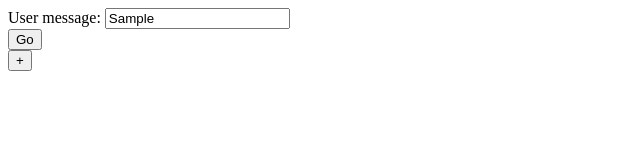
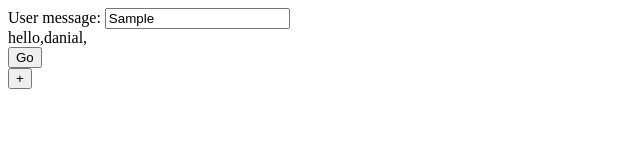
Before and after one commit to bashirzadehdanial/Spell-Checker, a website with bundled scripts: page index.html in a window 1280 px wide. Both pictures are taken after typing "Sample" into the empty fields and a click on the button "Go". Shown: the whole page, without its empty margins (0-640 px from the left). Built offline with nearby package versions, Linux system fonts and the light colour scheme.

Commit message:
Add some basic functionalities

```diff
--- a/index.html
+++ b/index.html
@@ -8,6 +8,7 @@
       <label for="text">User message:</label>
       <input type="text" id="text" name="text">
     </div>
+    <div id="display-misspelled"></div>
     <div id="button-container">
       <button id="spellCheck-button">Go</button>
    </div>
--- a/script.js
+++ b/script.js
@@ -4,12 +4,18 @@ import words from "./words.json" with { type: "json" };
 const test = "Hello I am Danial"
 
 const spellCheckButton = document.getElementById("spellCheck-button")
+const displayMisspelled = document.getElementById("display-misspelled")
+
+
+
+
+
 spellCheckButton.addEventListener("click",()=>{
    spellCheck(test)
 }
 )
 
-function spellCheck(test){
+function spellCheck(words){
     const misspelledContainer = []
     const textToLowerCase = test.toLowerCase().split(' ')
     for(let i = 0; i<= textToLowerCase.length ;i++){
@@ -17,7 +23,7 @@ function spellCheck(test){
            misspelledContainer.push(textToLowerCase[i])
     }
     }
-    console.log(`${misspelledContainer}misspelled`);
+    displayMisspelled.innerText = `${misspelledContainer}`
 
 }
 
```
